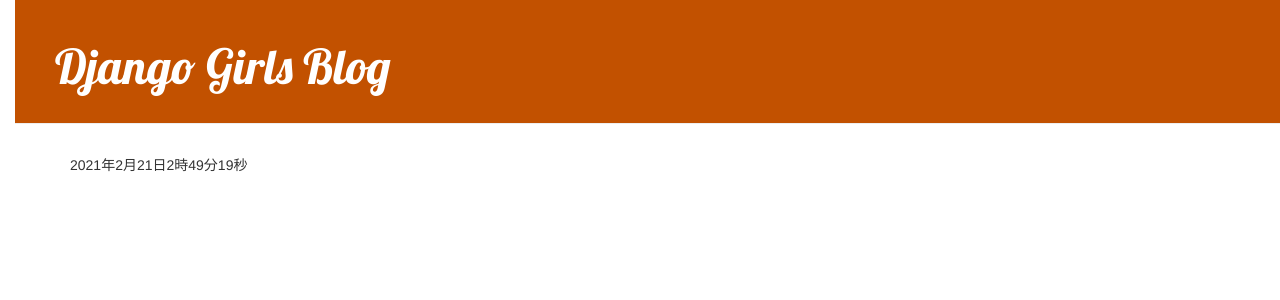
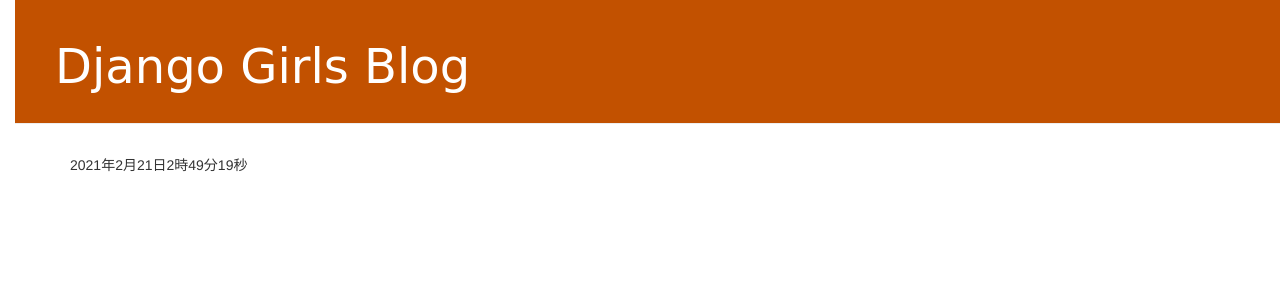
Before and after one commit to HiroshiATakano/my-first-blog, a Django app: page / in a window 1280 px wide. Shown: the top 300 px of the page. Run offline with Django 3.2, Linux system fonts and the light colour scheme; data that the repository does not hold is empty; some libraries are stand-ins or nearby versions.

Commit message:
Vews modified 20210221

```diff
--- a/blog/templates/blog/base.html
+++ b/blog/templates/blog/base.html
@@ -3,7 +3,6 @@
     <head>
         <title>Django Girls blog</title>
         <link rel="stylesheet" href="//maxcdn.bootstrapcdn.com/bootstrap/3.2.0/css/bootstrap.min.css">
-        <link href='//fonts.googleapis.com/css?family=Lobster&subset=latin,latin-ext' rel='stylesheet' type='text/css'>
         <link rel="stylesheet" href="{% static 'css/blog.css' %}">
     </head>
     <body>
```
